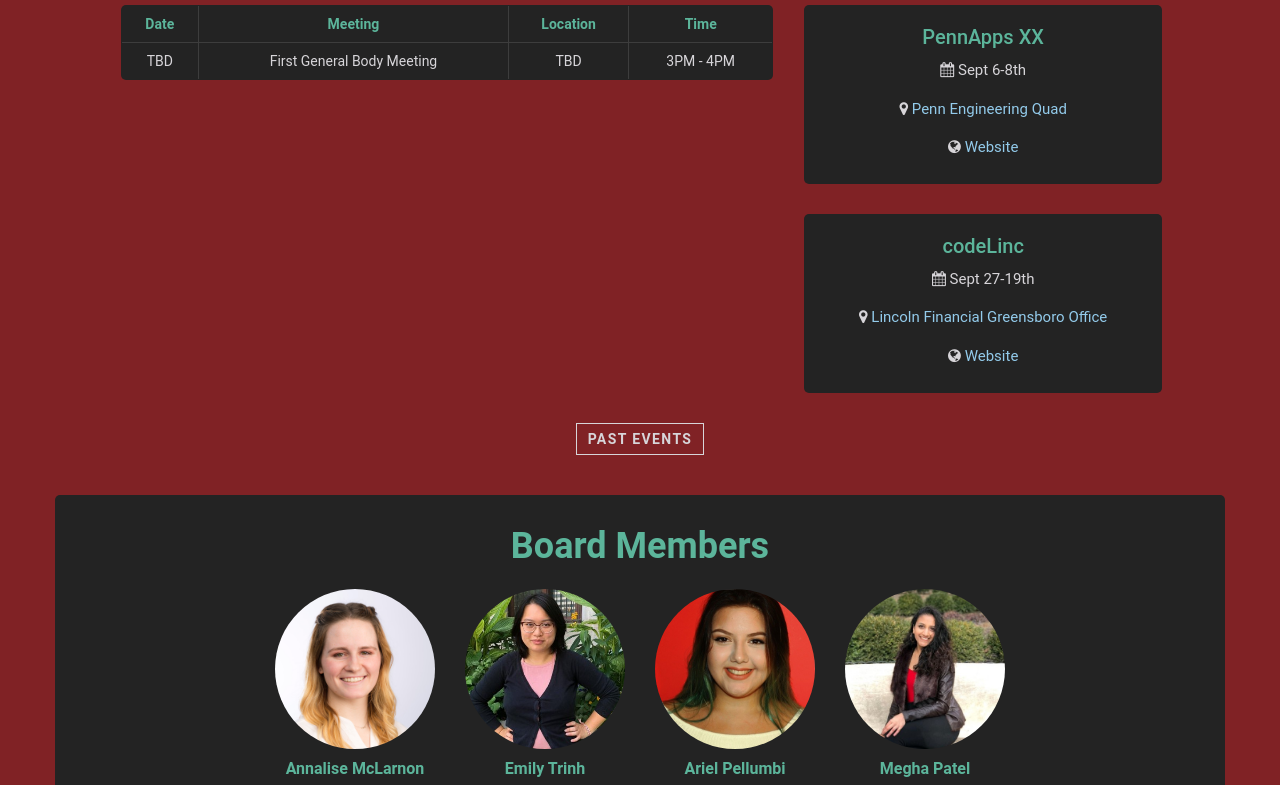
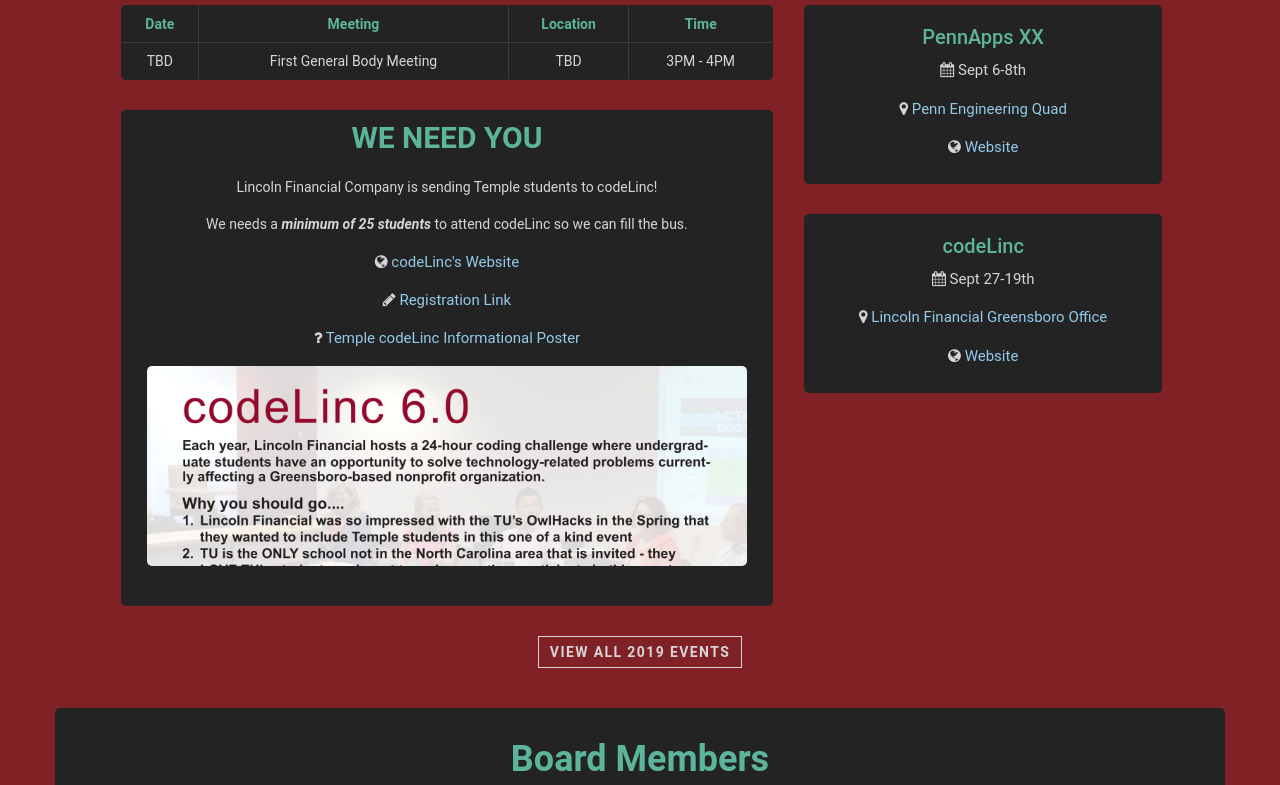
Before and after one commit to tu-acmw/tu-acmw.github.io, a website: page index.html in a window 1280 px wide. Shown: the part 1397-2182 px from the top of the page. Drawn offline with nearby package versions, Linux system fonts and the light colour scheme; some packages are replaced by stand-ins of ours.

Commit message:
added codeLinc info

```diff
--- a/index.html
+++ b/index.html
@@ -146,6 +146,22 @@
                                 <td>3PM - 4PM</td>
                             </tr>
                         </table>
+                        <div class="page-content-mini rounded margin-bottom margin-top">
+                            <h2 class="heading-color">WE NEED YOU</h2>
+                            <p>Lincoln Financial Company is sending Temple students to codeLinc!</p>
+                            <p>We needs a <strong><em>minimum of 25 students</em></strong> to attend codeLinc so we can fill the bus.</p>
+                            <div class="text-md">
+                                <p><i class="fa fa-globe"></i><a href="https://www.lfg.com/public/aboutus/companyoverview/corporateresponsibility/codelinc?fbclid=IwAR2WPsRsT-zTG3w34DlK6LenAdoVVKFqMx0yRaURVYI3xm4aR-g5rofTH50">
+                                    codeLinc's Website</a></p>
+                                <p><i class="fa fa-pencil"></i><a href="https://forms.gle/B2CJDwpH65H9Xj1s8"> Registration Link</a></p>
+                                <p><i class="fa fa-question"></i><a href="pdf/codeLinc.pdf"> Temple codeLinc Informational Poster</a></p>
+                            </div>
+                            <div class="center">
+                                <div class="image-ctn rounded" style="height:200px; overflow-y:scroll">
+                                    <a href="pdf/codeLinc.pdf"><img style="width:600px;" src="img/events/fall_2019/codeLinc.jpg" ></a>
+                                </div>
+                            </div>
+                        </div>
                     </div>
                 </div>
                 <div class="col-md-4">
@@ -176,7 +192,7 @@
                     </div>
                 </div>
             </div>
-            <a href="events.html" class="btn btn-white">Past Events</a>
+            <a href="events.html" class="btn btn-white">View All 2019 Events</a>
         </div>
     </section>
 
```
Also changed, not shown: events.html (+12 -0 lines), img/events/fall_2019/codeLinc.jpg (added), 1 other file.
